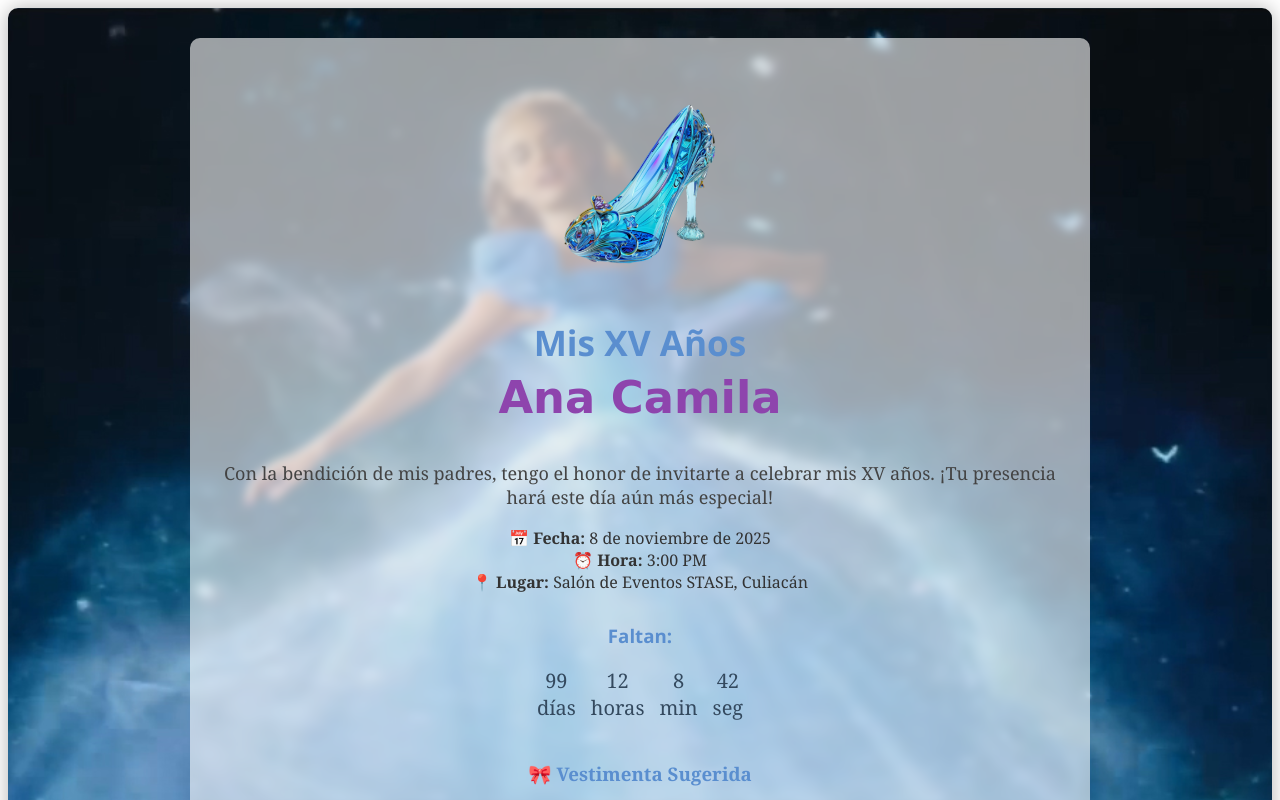
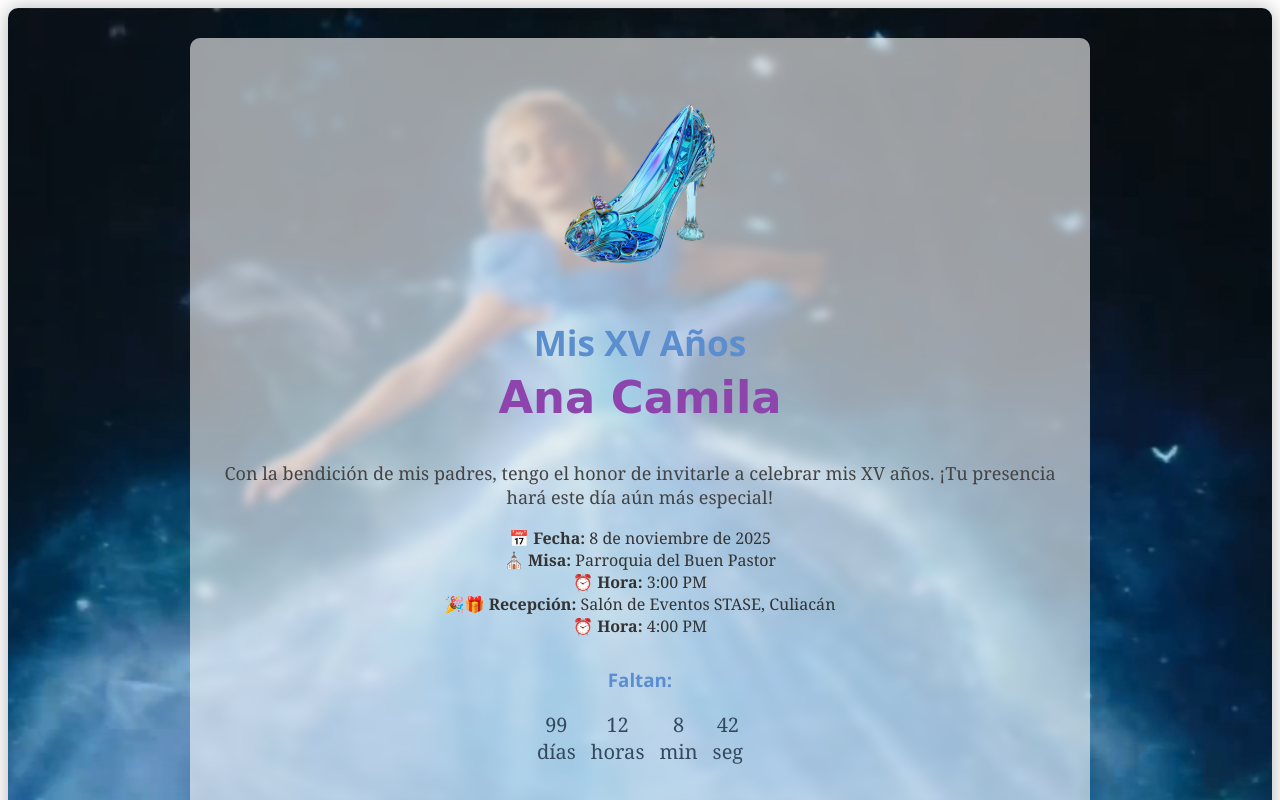
Before and after one commit to waldoescobar/xvcami.github.io, a plain HTML site: page index.html in a window 1280 px wide. Shown: the top 800 px of the page. Drawn offline with Linux system fonts and the light colour scheme.

Commit message:
Add files via upload

```diff
--- a/index.html
+++ b/index.html
@@ -35,13 +35,15 @@
 
     <h1 style="color: #5a8ecf; font-family: 'Segoe UI', sans-serif; font-size: 2.2em; margin-bottom: 0;">Mis XV Años</h1>
     <h2 style="color: #8e44ad; font-family: 'Brush Script MT', cursive; font-size: 2.8em; margin-top: 5px;">Ana Camila</h2>
-    <p style="font-size: 18px; color: #444; font-family: 'Georgia', serif;">Con la bendición de mis padres, tengo el honor de invitarte a celebrar mis XV años. ¡Tu presencia hará este día aún más especial!</p>
+    <p style="font-size: 18px; color: #444; font-family: 'Georgia', serif;">Con la bendición de mis padres, tengo el honor de invitarle a celebrar mis XV años. ¡Tu presencia hará este día aún más especial!</p>
 
     <!-- Datos del evento -->
     <p style="font-size: 16px; color: #333;">
       <strong>📅 Fecha:</strong> 8 de noviembre de 2025<br>
+      <strong>⛪ Misa:</strong> Parroquia del Buen Pastor<br>
       <strong>⏰ Hora:</strong> 3:00 PM<br>
-      <strong>📍 Lugar:</strong> Salón de Eventos STASE, Culiacán
+      <strong>🎉🎁 Recepción:</strong> Salón de Eventos STASE, Culiacán<br>
+      <strong>⏰ Hora:</strong> 4:00 PM
     </p>
 
     <!-- Cuenta regresiva -->
```
